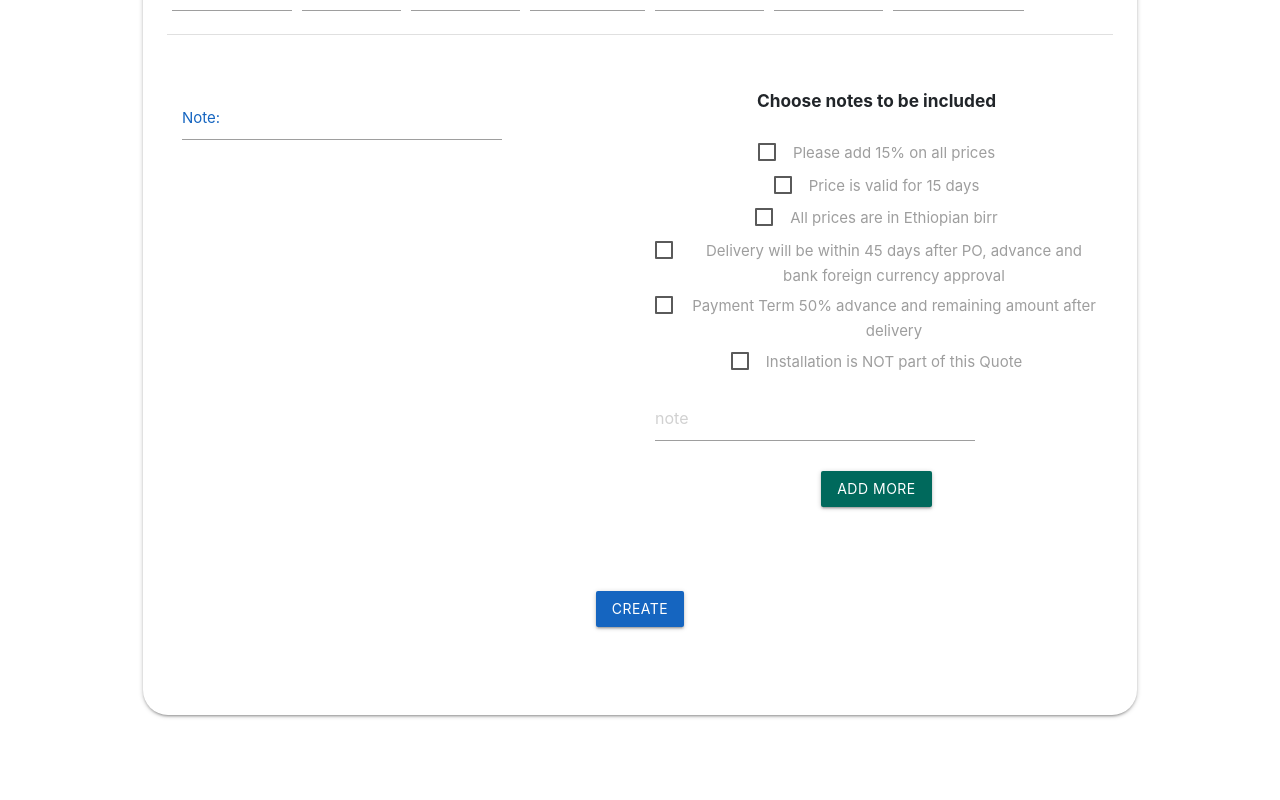
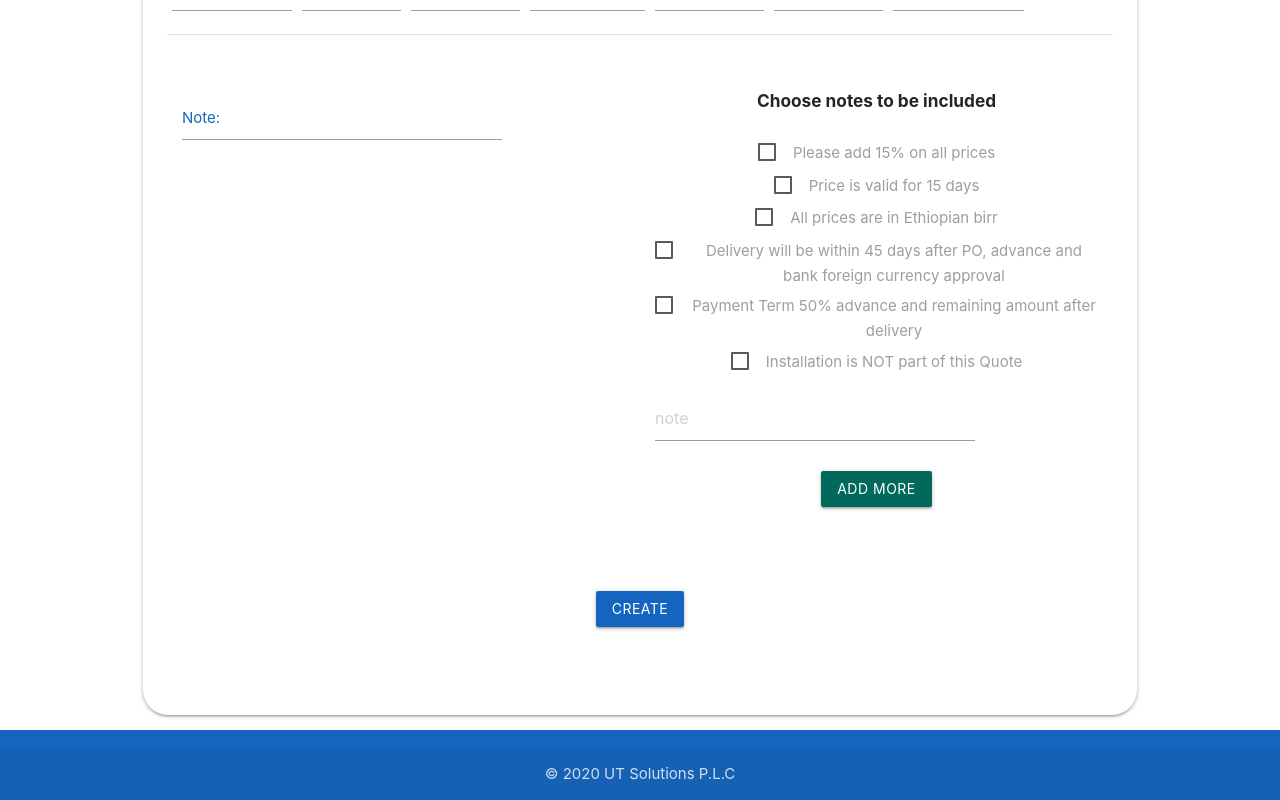
Before and after one commit to abdu4188/UT-financial-proposal-generator, a Vue app: page / in a window 1280 px wide. Shown: the part 772-1572 px from the top of the page. Before the commit the page ends 1502 px from the top, so only its background shows below. Built offline with nearby package versions, Linux system fonts and the light colour scheme.

Commit message:
add footer

```diff
--- a/src/App.vue
+++ b/src/App.vue
@@ -2,16 +2,19 @@
   <div id="app">
     <Navbar/>
     <router-view/>
+    <Footer/>
   </div>
 </template>
 
 <script>
 import Navbar from '@/components/layout/Navbar'
+import Footer from '@/components/layout/Footer'
 
 export default {
   name: 'App',
   components: {
-    Navbar
+    Navbar,
+    Footer
   }
 }
 </script>
--- /dev/null
+++ b/src/components/layout/Footer.vue
@@ -0,0 +1,22 @@
+<template>
+  <footer class="page-footer blue darken-3">
+        <div class="container">
+        </div>
+        <div class="footer-copyright">
+        <div class="container center">
+        © 2020 UT Solutions P.L.C
+        </div>
+        </div>
+    </footer>
+</template>
+
+<script>
+export default {
+    name: 'Footer'
+
+}
+</script>
+
+<style>
+
+</style>
```
